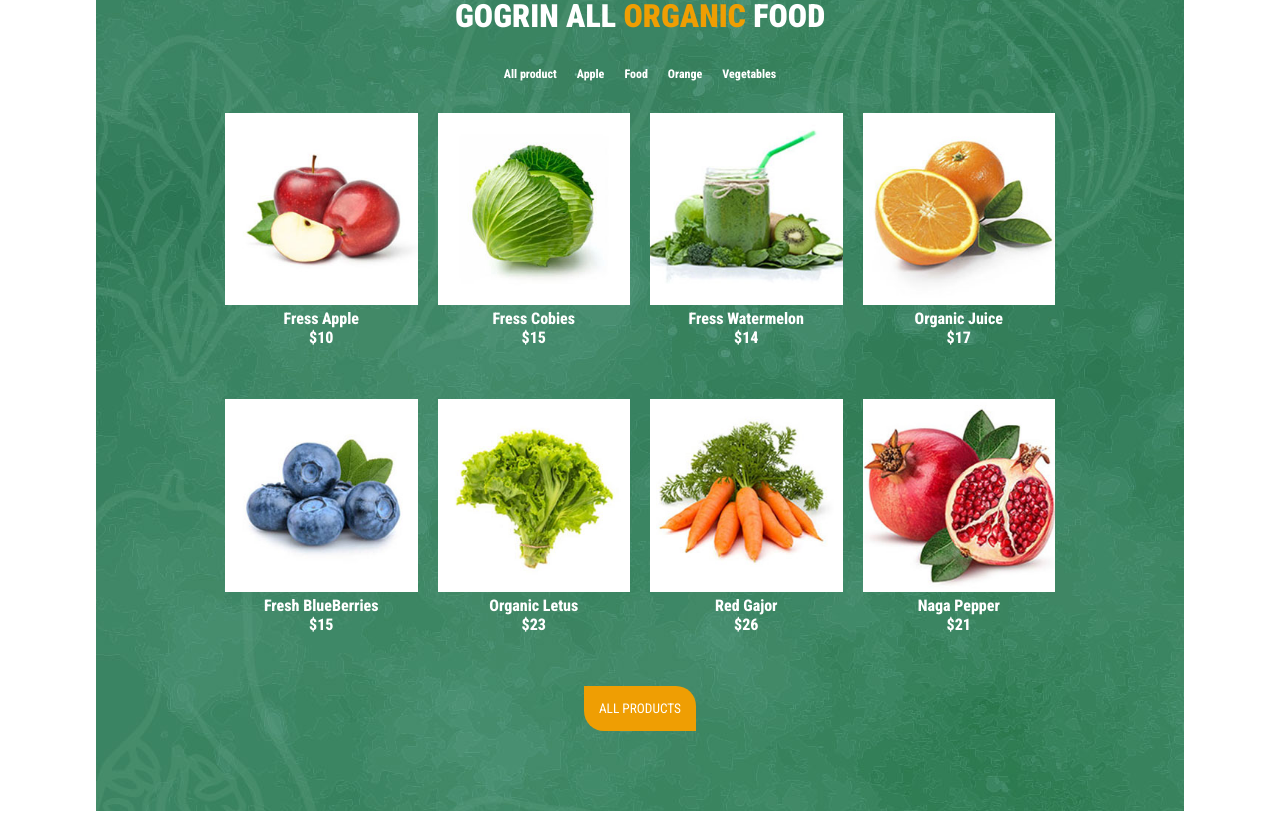
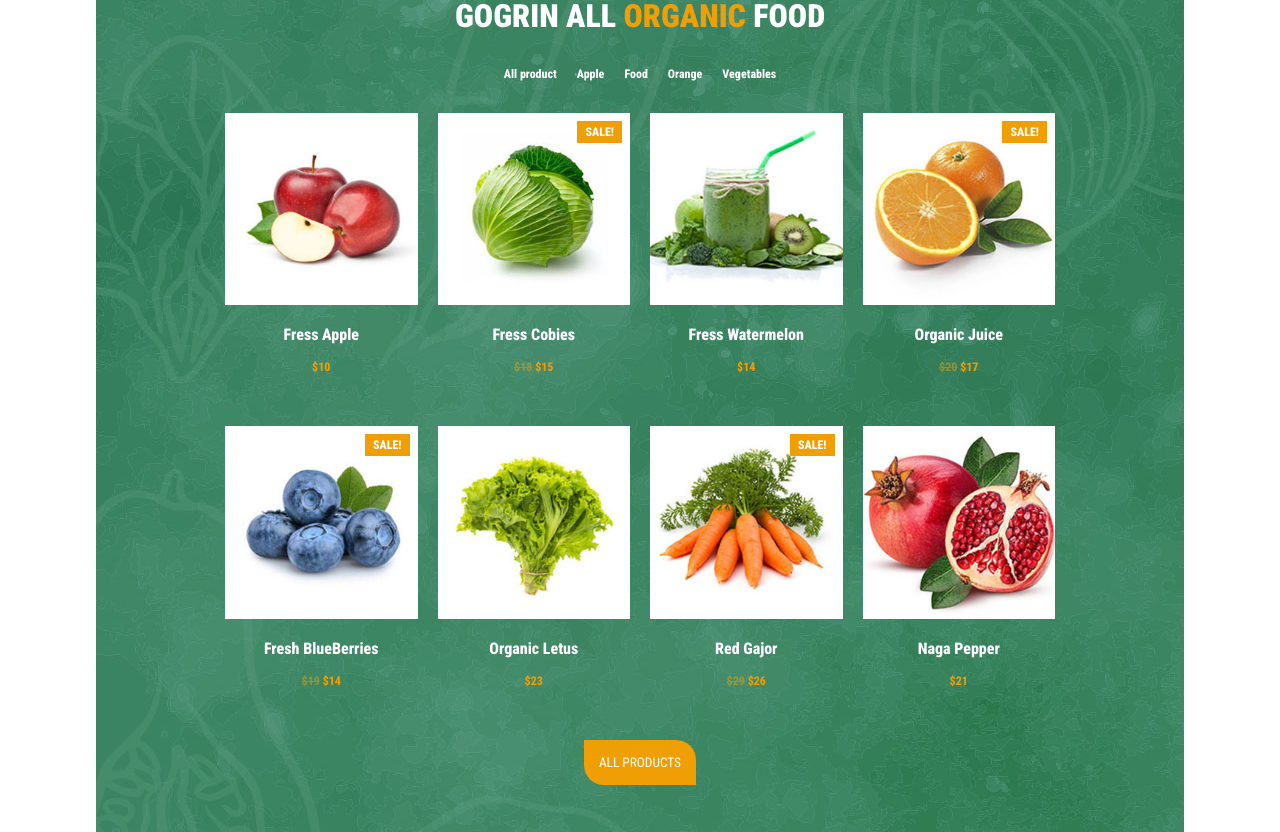
Before and after one commit to federicaarosio/proj-html-vuejs, a Vue app: page / in a window 1280 px wide. Shown: the part 1250-2082 px from the top of the page. Built offline with nearby package versions, Linux system fonts and the light colour scheme.

Commit message:
added sales to products

```diff
--- a/src/components/MainComponents/OnlineStore.vue
+++ b/src/components/MainComponents/OnlineStore.vue
@@ -32,6 +32,8 @@
             :src="product.imageSource"
             :name="product.productName"
             :price="product.price"
+            :discount="product.discount"
+            :originalPrice="product.originalPrice"
             />
 
             <button>
@@ -128,7 +130,7 @@ section.online-store {
 
 
     ul {
-        @include flex(row, center, center);
+        @include flex(row, center, start);
         gap: 20px;
         list-style: none;
         font-size: $font-small;
@@ -138,7 +140,7 @@ section.online-store {
     .shop-images-container {
         width: $small-container;
         margin: 0 auto;
-        @include flex(row, center, center);
+        @include flex(row, center, start);
         gap: 20px;
         flex-wrap: wrap;
     }
--- a/src/components/MainComponents/SingleProduct.vue
+++ b/src/components/MainComponents/SingleProduct.vue
@@ -5,8 +5,17 @@
                     {{name}}
                 </p>
                 <p class="product-price">
-                    {{price}}
+                    <span class="original-price" v-show="discount === true">
+                    ${{originalPrice}}
+                    </span>
+                    <span>
+                        ${{price}}
+                    </span>
                 </p>
+
+                <div class="sale-tag" v-show="discount === true">
+                    <span>Sale!</span>
+                </div>
         </article>
 </template>
 
@@ -16,7 +25,9 @@ export default {
     props: {
         src: String,
         name: String,
-        price: Number
+        price: Number,
+        originalPrice: Number,
+        discount: Boolean
     }
 }
 </script>
@@ -29,9 +40,33 @@ export default {
 .single-product-card {
     width: calc((100% /4) - 20px);
     margin-bottom: $margin-bottom-small;
+    position: relative;
 
     img {
         width: 100%;
+        margin-bottom: $margin-bottom-smaller;
+    }
+
+    p.product-name {
+        margin-bottom: $margin-bottom-smaller;
+    }
+
+    p.product-price {
+        color: $accent-color;
+        font-size: $font-small;
+        span.original-price {
+            text-decoration: line-through;
+            filter: opacity(50%);
+        }
+    }
+    div.sale-tag span {
+        position: absolute;
+        top: 8px;
+        right: 8px;
+        background-color: $accent-color;
+        padding: .25rem .5rem;
+        font-size: $font-small;
+        text-transform: uppercase;
     }
 
 }
--- a/src/js/store.js
+++ b/src/js/store.js
@@ -7,49 +7,65 @@ export const store = reactive({
         {
             productName: "Fress Apple",
             imageSource: "s5",
-            price: "$10",
+            price: 10,
+            discount: false,
+            originalPrice: 10,
             trending: true,
         },
         {
             productName: "Fress Cobies",
             imageSource: "s2",
-            price: "$15",
+            price: 15,
+            discount: true,
+            originalPrice: 18,
             trending: true,
         },
         {
             productName: "Fress Watermelon",
             imageSource: "s8",
-            price: "$14",
+            price: 14,
+            discount: false,
+            originalPrice: 14,
             trending: true,
         },
         {
             productName: "Organic Juice",
             imageSource: "s1",
-            price: "$17",
+            price: 17,
+            discount: true,
+            originalPrice: 20,
             trending: true,
         },
         {
             productName: "Fresh BlueBerries",
             imageSource: "s4",
-            price: "$15",
+            price: 14,
+            discount: true,
+            originalPrice: 19,
             trending: false,
         },
         {
             productName: "Organic Letus",
             imageSource: "s10",
-            price: "$23",
+            price: 23,
+            discount: false,
+            originalPrice: 10,
             trending: false,
         },
         {
             productName: "Red Gajor",
             imageSource: "s9",
-            price: "$26",
+            price: 26,
+            discount: true,
+            originalPrice: 29,
             trending: false,
         },
         {
             productName: "Naga Pepper",
             imageSource: "s7",
-            price: "$21",
+            price: 21,
+            discount: false,
+            originalPrice: 10,
             trending: false,
         }
     ],
```
